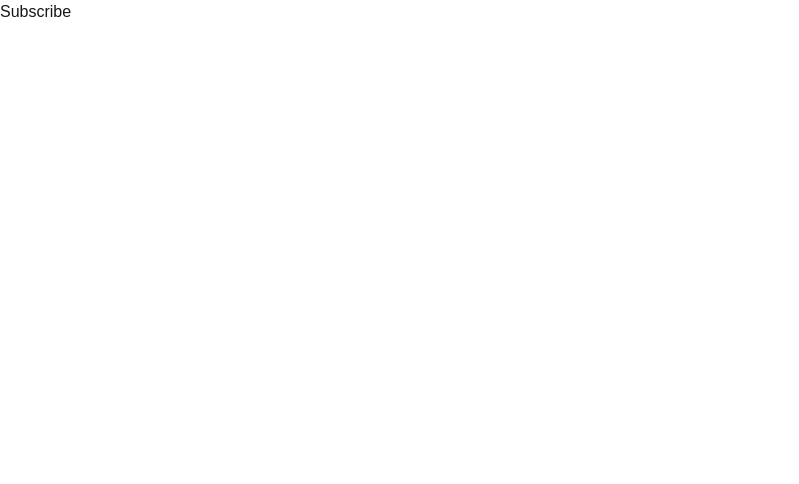
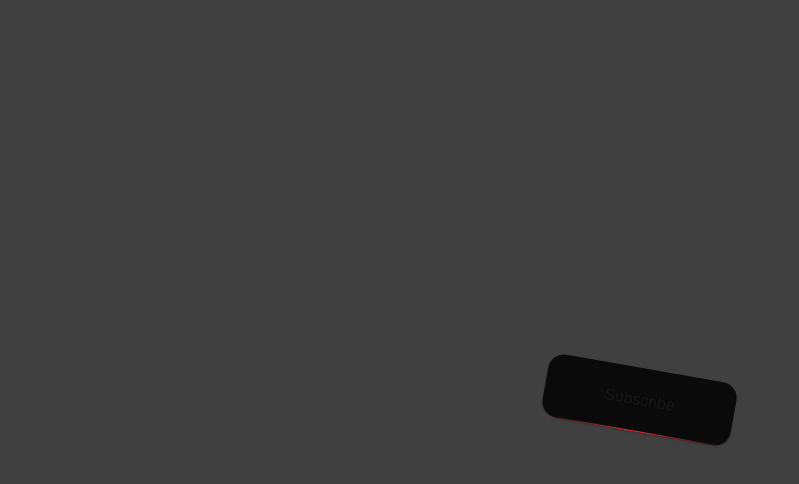
Before and after one commit to S-J-01/motion-playground, a Next.js app: page / in a window 1280 px wide. Shown: the top 484 px of the page, without its empty margins (0-799 px from the left). Built offline with nearby package versions, Linux system fonts and the light colour scheme.

Commit message:
added rotate animation

```diff
--- a/app/page.tsx
+++ b/app/page.tsx
@@ -1,9 +1,10 @@
 import Image from "next/image";
+import FirstButton from "../components/FirstButton";
 
 export default function Home() {
   return (
     <>
-    <button>Subscribe</button>
+   <FirstButton/>
     </>
   );
 }
--- /dev/null
+++ b/components/FirstButton.tsx
@@ -0,0 +1,25 @@
+'use client'
+import { motion } from "motion/react";
+
+const FirstButton = ()=>{
+return(
+ <div className="flex items-center justify-center bg-neutral-700 h-screen">
+    <motion.button
+    initial={{
+      rotate:0
+    }}
+    animate={{
+      rotate:10
+    }}
+    transition={{
+      duration:1
+    }}
+    className="relative  shadow-sm  px-15 py-5 bg-neutral-950 rounded-2xl " onClick={()=>alert('subscribe')} >Subscribe
+    <span className="absolute left-0 right-0 bottom-0 bg-gradient-to-r from-transparent via-red-500 to-transparent h-px w-"></span>
+    </motion.button>
+
+ </div>
+)
+}
+
+export default FirstButton;
```
Also changed, not shown: package.json (+7 -6 lines), 1 other file (tests, documents, lock files or other folders).
